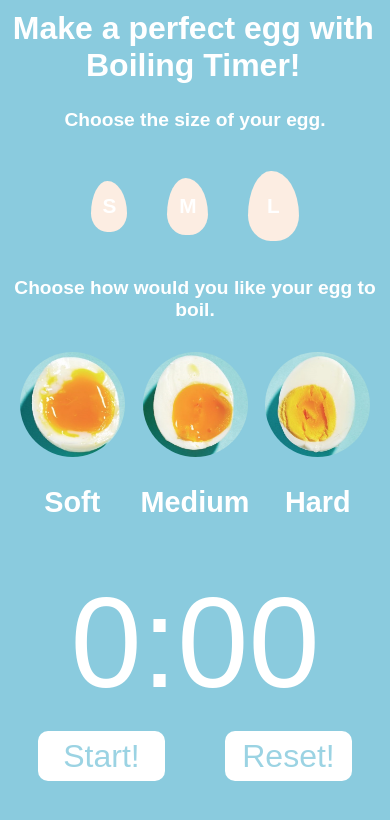
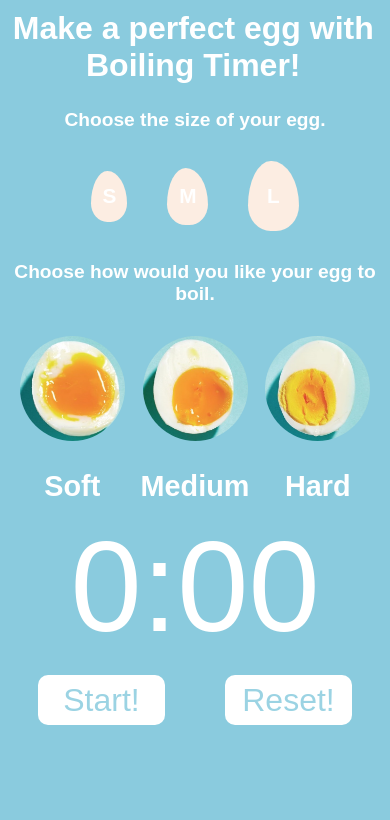
Before and after one commit to witekZWitkowic/Egg-Boiling-Timer, a plain HTML site: page index.html in a window 390 px wide. Drawn offline with Linux system fonts and the light colour scheme.

```diff
--- a/styles/_media.scss
+++ b/styles/_media.scss
@@ -7,7 +7,7 @@
     margin-top: 30px;
   }
   #timer {
-    margin-top: 50px;
+    margin-top: 10px;
     #minutes, #seconds, #dots {
       font-size: 8rem;
     }
@@ -26,6 +26,7 @@
   }
   h2 {
     font-size: 1.2rem;
+    margin: 10px 0;
   }
   #large {
     width: calc(63px * 0.8);
```
Also changed, not shown: styles/style.css, 1 other file.
